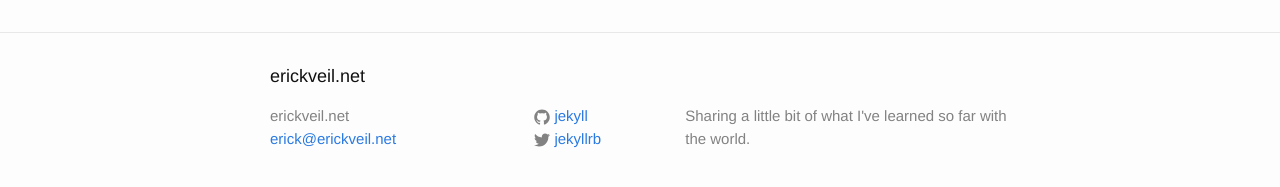
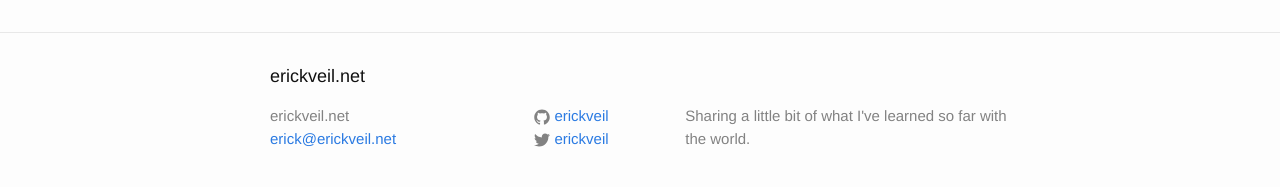
Before and after one commit to erickveil/erickveil.github.com, a Jekyll site: the page built from index.html, in a window 1280 px wide. Shown: the part 444-631 px from the top of the page. Built offline with Jekyll 4.4.1, drawn with Linux system fonts in a browser that asks for light colours.

Commit message:
Changed the github and twitter user names in footer.

```diff
--- a/_config.yml
+++ b/_config.yml
@@ -12,8 +12,8 @@ description: > # this means to ignore newlines until "baseurl:"
     Sharing a little bit of what I've learned so far with the world.
 baseurl: "" # the subpath of your site, e.g. /blog
 url: "http://erickveil.github.io" # the base hostname & protocol for your site
-twitter_username: jekyllrb
-github_username:  jekyll
+twitter_username: erickveil
+github_username:  erickveil
 
 # Build settings
 markdown: kramdown
```
